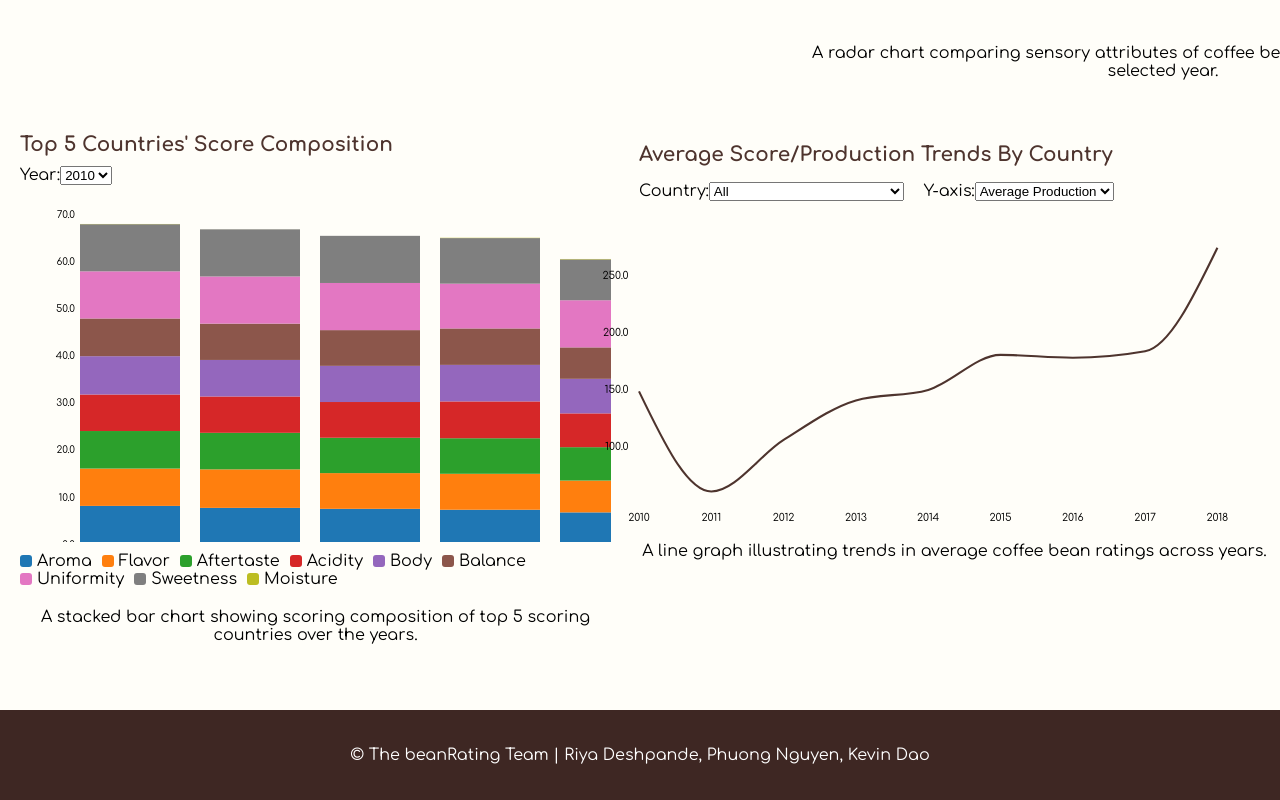
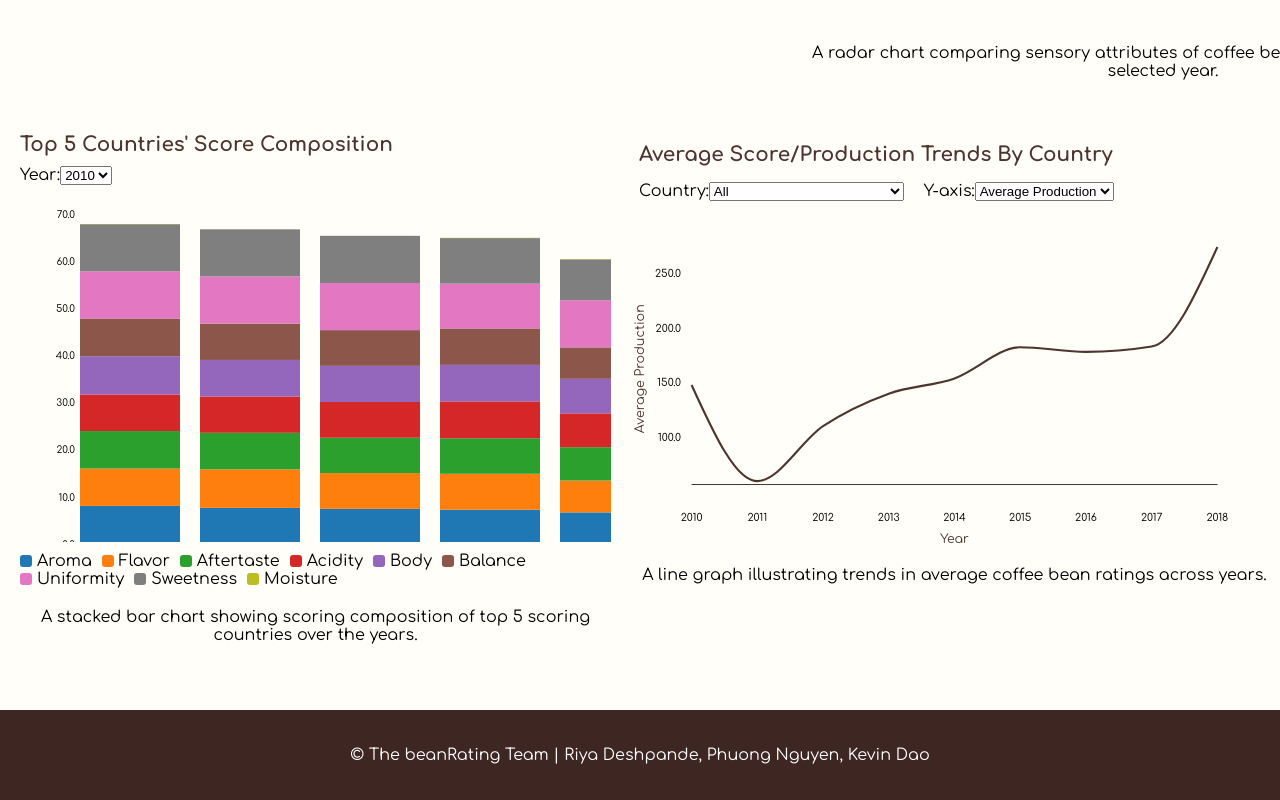
Before and after one commit to cynic10/CS_571_beanRating, a React (Create React App) app in the folder my-app/: page / in a window 1280 px wide. Shown: the part 707-1507 px from the top of the page. Built offline with nearby package versions, Linux system fonts and the light colour scheme.

Commit message:
modified:   my-app/public/datasets/line_graph_totalproduction_totalscores_by_countryandyear.csv 	modified:   my-app/public/datasets/rankingTable_radarChart_dataset.csv 	modified:   my-app/src/App.js 	modified:   my-app/src/components/LineGraph/LineGraph.js

```diff
--- a/my-app/src/App.js
+++ b/my-app/src/App.js
@@ -52,9 +52,11 @@ function App() {
         </div>
         <div className="line-container">
           <LineGraph />
+          <div style={{ marginTop: '40px' }}>
           <p className="viz-description">
             A line graph illustrating trends in average coffee bean ratings across years.
           </p>
+          </div>
         </div>
       </div>
 
--- a/my-app/src/components/LineGraph/LineGraph.js
+++ b/my-app/src/components/LineGraph/LineGraph.js
@@ -36,7 +36,7 @@ const LineGraph = () => {
 
   const width = 600;
   const height = 300;
-  const margin = { top: 20, right: 50, bottom: 30, left: 0 };
+  const margin = { top: 20, right: 50, bottom: 40, left: 50 };
 
   const xScale = d3
     .scaleLinear()
@@ -106,6 +106,43 @@ const LineGraph = () => {
           </text>
         ))}
 
+        {/* X-axis line */}
+        <line
+          x1={xScale(d3.min(dataByYear, d => d.year))}
+          x2={xScale(d3.max(dataByYear, d => d.year))}
+          y1={yScale.range()[0]}
+          y2={yScale.range()[0]}
+          stroke="#4e342e"
+          strokeWidth="1"
+        />
+
+
+
+        {/* X-axis label */}
+        <text
+          x={width / 2}
+          y={height + 20}
+          fontSize="12"
+          fill="#4e342e"
+          textAnchor="middle"
+          dy="-4"
+        >
+          Year
+        </text>
+
+        {/* Y-axis label */}
+        <text
+          transform={`rotate(-90)`}
+          x={-height / 2}
+          y="5"
+          fontSize="12"
+          fill="#4e342e"
+          textAnchor="middle"
+        >
+          {yAxisOption === "avgProduction" ? "Average Production" : "Average Score"}
+        </text>
+
+
         {/* Line Path */}
         <path
           fill="none"
```
Also changed, not shown: my-app/public/datasets/line_graph_totalproduction_totalscores_by_countryandyear.csv, my-app/public/datasets/rankingTable_radarChart_dataset.csv.
